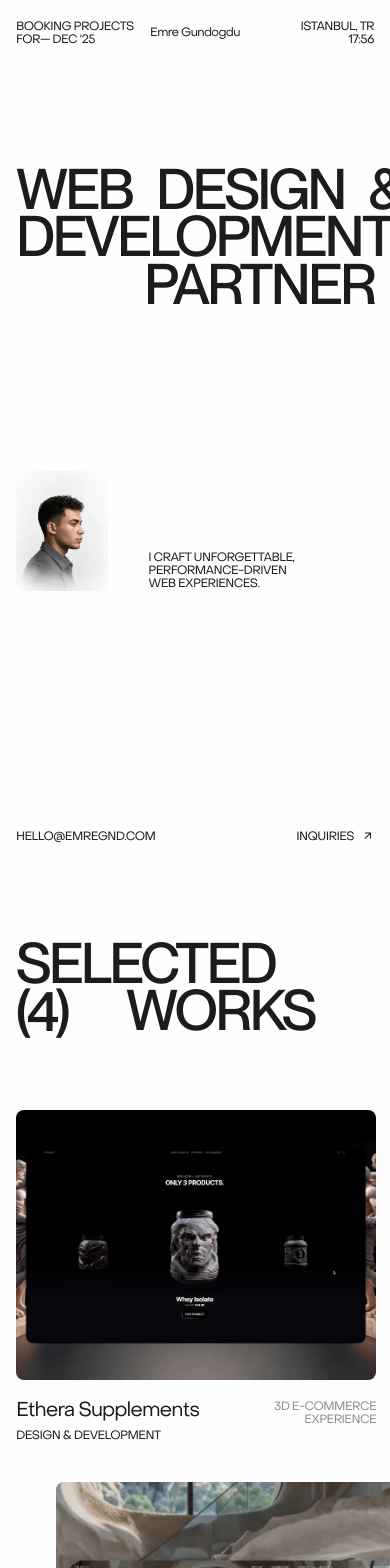
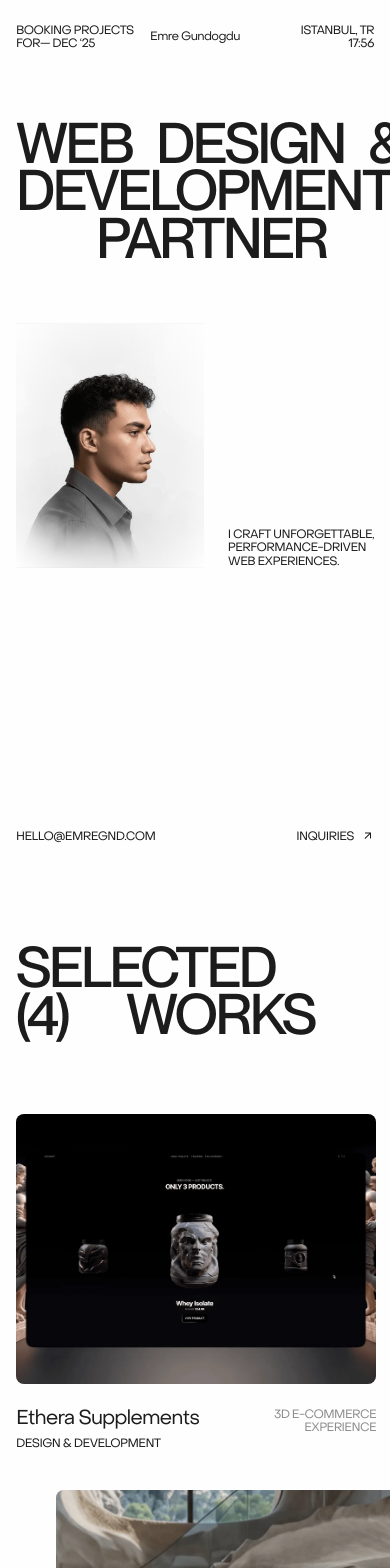
Before and after one commit to emreguendogdu/portfolio-v5, a Next.js app: page / in a window 390 px wide. Shown: the top 1568 px of the page. Built offline with nearby package versions, Linux system fonts and the light colour scheme.

Commit message:
style: Responsive updates

```diff
--- a/app/globals.css
+++ b/app/globals.css
@@ -28,6 +28,7 @@ body {
 
   font-size: clamp(0.75rem, 1vw + 0.5rem, 1rem);
   line-height: 110%;
+  overflow-x: hidden;
 }
 
 @layer base {
--- a/app/page.tsx
+++ b/app/page.tsx
@@ -8,7 +8,7 @@ export default function Home() {
   return (
     <>
       <ReactLenis root />
-      <main className="px-4 sm:px-10 py-5 flex flex-col gap-20">
+      <main className="px-4 sm:px-10 py-6 flex flex-col gap-20">
         <Header />
         <Hero />
         <SelectedWorks />
--- a/components/Header.tsx
+++ b/components/Header.tsx
@@ -3,7 +3,7 @@ import Link from "next/link";
 
 export default function Header() {
   return (
-    <header className="absolute top-0 left-0 right-0 px-4 sm:px-10 py-5 w-full flex justify-between items-center">
+    <header className="absolute top-0 left-0 right-0 px-4 sm:px-10 py-6 w-full flex justify-between items-center">
       <p>
         Booking projects <br /> for— Dec ‘25
       </p>
--- a/components/Hero.tsx
+++ b/components/Hero.tsx
@@ -6,13 +6,13 @@ export default function Hero() {
   return (
     <section
       id="hero"
-      className="relative w-full pt-[150px] sm:pt-[200px] h-svh flex flex-col items-center justify-between py-5 sm:pb-10"
+      className="relative w-full pt-[100px] h-svh flex flex-col items-center justify-between py-6 sm:pb-10"
     >
       <div className="relative grid grid-cols-12 grid-rows-4 gap-2 sm:gap-6 z-10">
         <h1 className="sr-only">Web Design & Development Partner</h1>
 
         <div
-          className="flex items-center gap-6 sm:gap-10 lg:gap-20"
+          className="flex items-center gap-6 sm:gap-10 xl:gap-20"
           aria-hidden
         >
           <span className="h0">Web</span>
@@ -21,18 +21,17 @@ export default function Hero() {
         </div>
 
         <div
-          className="relative h0 row-start-2 col-start-1 sm:col-start-2 lg:col-start-3 z-10"
+          className="relative h0 row-start-2 col-start-1 sm:col-start-2 xl:col-start-3 z-10"
           aria-hidden
         >
           Development
         </div>
 
         <div
-          className="w-full row-start-3 col-span-full sm:col-start-6 flex"
+          className="w-full row-start-3 col-span-full flex justify-end"
           aria-hidden
         >
-          <span className="flex-1" aria-hidden />
-          <span className="h0" aria-hidden>
+          <span className="ml-auto mr-12 h0" aria-hidden>
             Partner
           </span>
         </div>
@@ -40,9 +39,9 @@ export default function Hero() {
 
       {/* Image & Text Container */}
       <div className="relative w-full">
-        <div className="absolute left-0 top-0 -translate-y-full flex gap-10 sm:gap-20">
+        <div className="absolute left-0 right-0 top-0 -translate-y-full flex gap-6 md:gap-16 lg:gap-48 xl:gap-80">
           {/* Image */}
-          <div className="relative bg-[#D9D9D9] w-1/2 aspect-[1/1.3] sm:w-[304px] sm:h-[388px]">
+          <div className="relative bg-[#D9D9D9] w-2/3 aspect-[1/1.3] max-w-[240px] sm:max-w-none sm:w-[304px] sm:h-[388px]">
             <Image
               src="/images/pp.webp"
               alt="Personal image"
@@ -54,8 +53,9 @@ export default function Hero() {
             <div className="absolute inset-0 z-10 bg-radial from-transparent via-transparent to-background" />
           </div>
 
-          <p className="flex items-end">
-            I craft unforgettable, <br /> performance-driven web experiences.
+          <p className="flex items-end whitespace-nowrap">
+            I craft unforgettable, <br /> performance-driven <br /> web
+            experiences.
           </p>
         </div>
       </div>
--- a/components/ProjectElement.tsx
+++ b/components/ProjectElement.tsx
@@ -85,7 +85,7 @@ const ProjectElement = ({
   return (
     <article
       className={cn(
-        "flex flex-col gap-5 col-span-10 sm:col-span-6",
+        "flex flex-col gap-6 col-span-10 sm:col-span-6",
         isOdd ? "col-start-2 sm:col-start-auto" : null
       )}
     >
@@ -124,7 +124,7 @@ const ProjectElement = ({
           />
 
           {/* Hover Info Element */}
-          <div className="absolute inset-0 z-10 hidden sm:flex flex-col justify-center items-center text-white gap-10 px-10 py-5 pointer-events-none">
+          <div className="absolute inset-0 z-10 hidden sm:flex flex-col justify-center items-center text-white gap-10 px-10 py-6 pointer-events-none">
             {/* Video */}
             <div
               className="video w-[90%] h-1/2 bg-red-500 origin-bottom rounded-lg mt-16"
@@ -141,7 +141,7 @@ const ProjectElement = ({
         </div>
       </Link>
 
-      <div className="w-full flex justify-between gap-5">
+      <div className="w-full flex justify-between gap-6">
         <div className="flex flex-col gap-2">
           <h3 className="capitalize">{project.title}</h3>
           <p>{project.work}</p>
```
